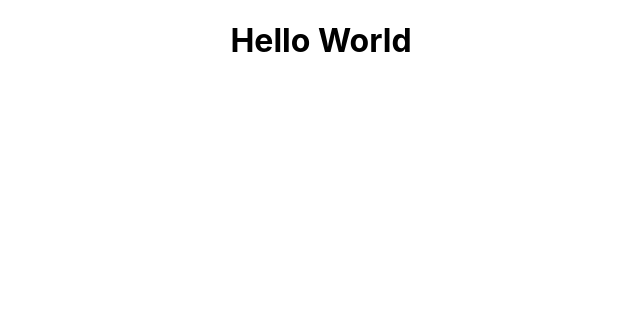
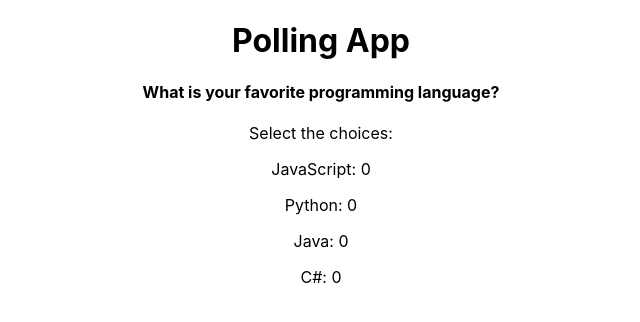
Before and after one commit to AbdulManaf12/hello-world, a React (Create React App) app: page / in a window 1280 px wide. Shown: the top 322 px of the page, without its empty margins (319-959 px from the left). Built offline with nearby package versions, Linux system fonts and the light colour scheme.

Commit message:
Add PollDisplay Component

```diff
--- a/src/App.js
+++ b/src/App.js
@@ -1,9 +1,23 @@
 import "./App.css";
+import PollDisplay from "./components/PollDisplay";
 
 function App() {
+  let questions = [
+    {
+      question: "What is your favorite programming language?",
+      choices: [
+        { id: 1, label: "JavaScript", votes: 0 },
+        { id: 2, label: "Python", votes: 0 },
+        { id: 3, label: "Java", votes: 0 },
+        { id: 4, label: "C#", votes: 0 },
+      ],
+    },
+  ];
+
   return (
     <div className="App">
-      <h1>Hello World</h1>
+      <h1>Polling App</h1>
+      <PollDisplay questionArray={questions} />
     </div>
   );
 }
--- /dev/null
+++ b/src/components/PollDisplay.js
@@ -0,0 +1,25 @@
+import React from "react";
+
+export default function PollDisplay(props) {
+  let question = props.questionArray[0];
+  return (
+    <>
+      <h4>{question["question"]}</h4>
+      <p>Select the choices:</p>
+      <div>
+        <p>
+          {question["choices"][0].label}: {question["choices"][0].votes}
+        </p>
+        <p>
+          {question["choices"][1].label}: {question["choices"][1].votes}
+        </p>
+        <p>
+          {question["choices"][2].label}: {question["choices"][2].votes}
+        </p>
+        <p>
+          {question["choices"][3].label}: {question["choices"][3].votes}
+        </p>
+      </div>
+    </>
+  );
+}
```
